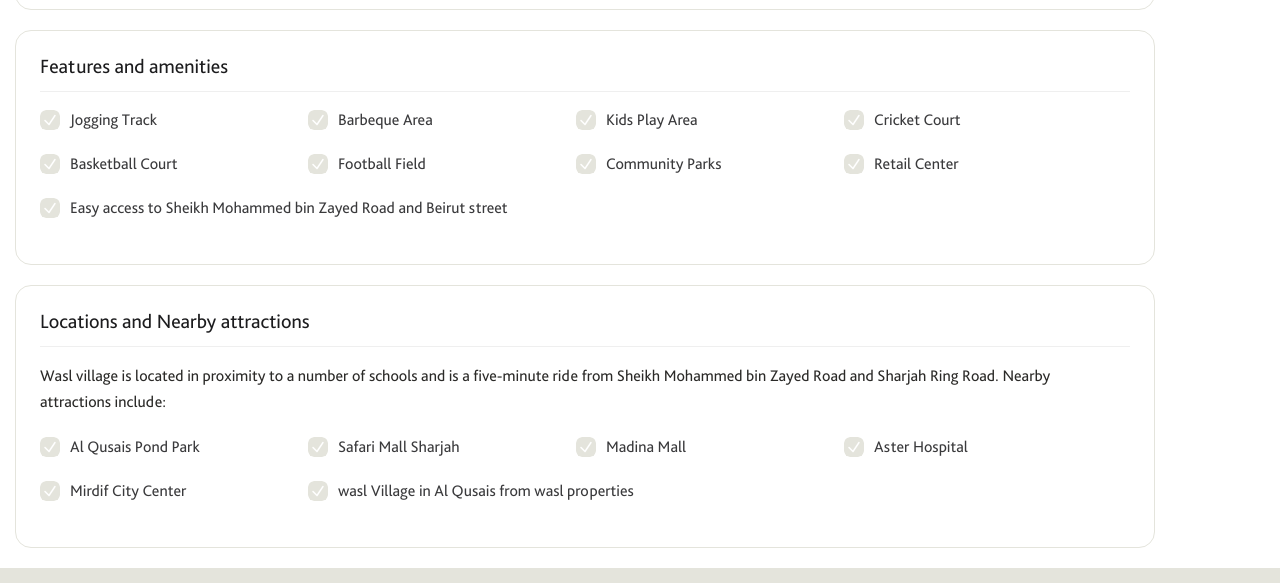
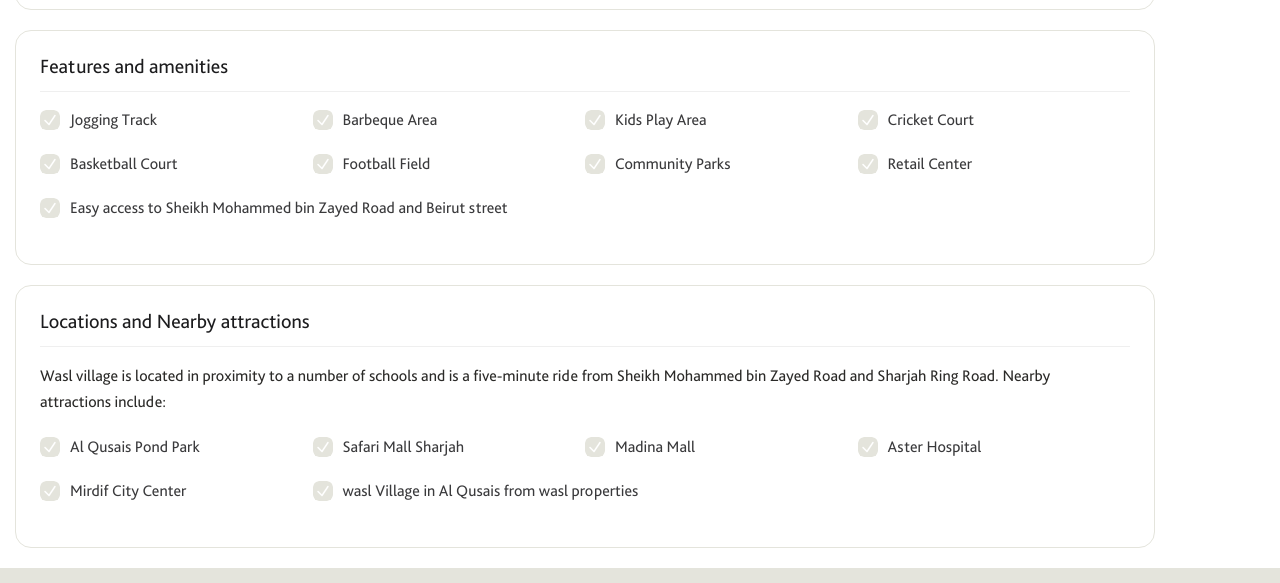
Before and after one commit to ankksinghal/wasl-front, a plain HTML site: page searchWeb-details.html in a window 1280 px wide. Shown: the part 1859-2442 px from the top of the page. Drawn offline with Linux system fonts and the light colour scheme.

Commit message:
some css changes

```diff
--- a/assets/scss/components/_searchweb-detail.scss
+++ b/assets/scss/components/_searchweb-detail.scss
@@ -150,7 +150,6 @@
             border-bottom: 1px solid $color4;
         }
         .property-ul{
-            max-width: 1072px;
             width: 100%;
             margin-top: 16px;
             display: flex;
@@ -187,8 +186,7 @@
                 color: $black;
                 margin-bottom: 20px;
                 &.location-info{
-                    max-width: 1050px;
-                    width: 100%;
+                    width: 93.11%;
                 }
             }
 
```
Also changed, not shown: assets/css/main.css, 1 other file.
